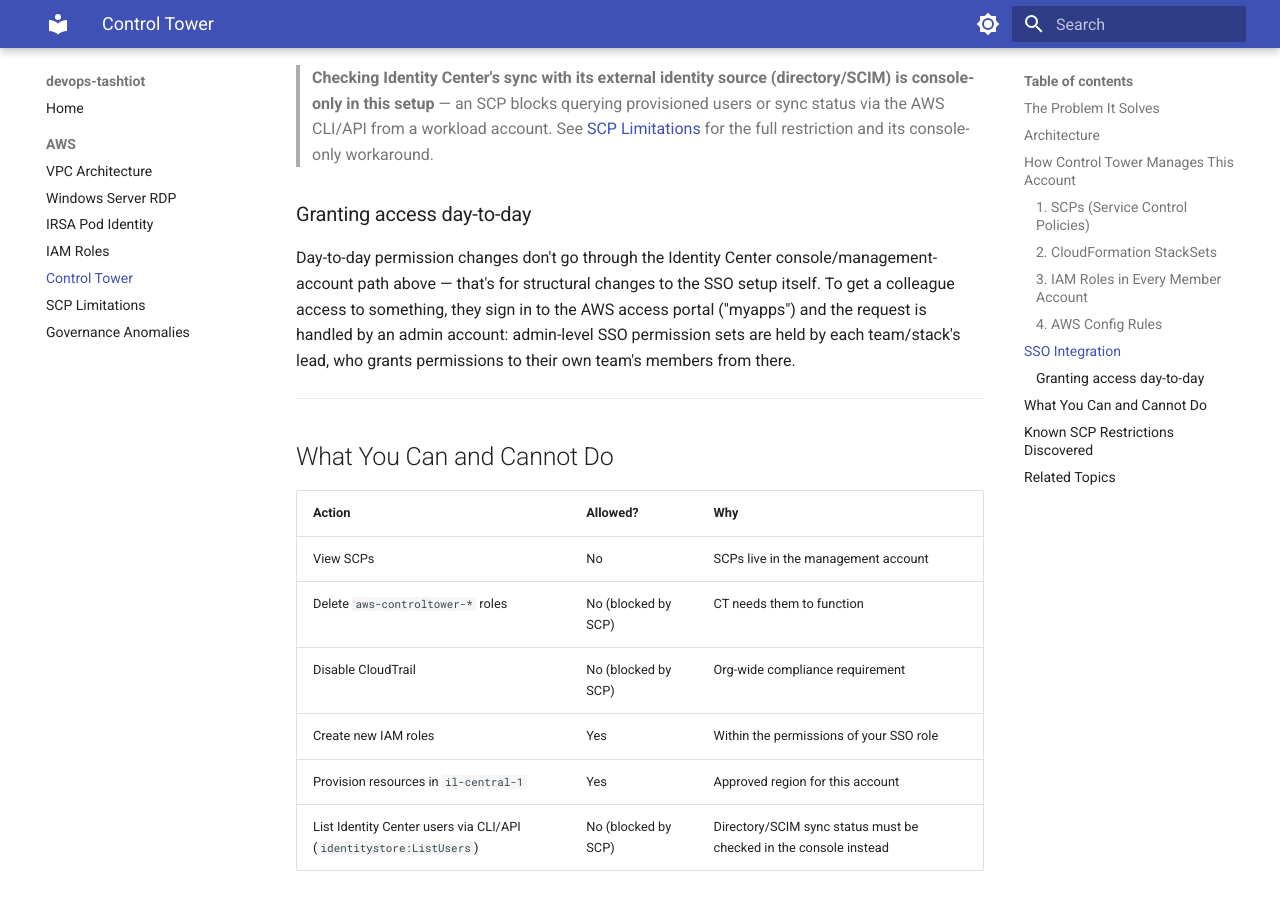
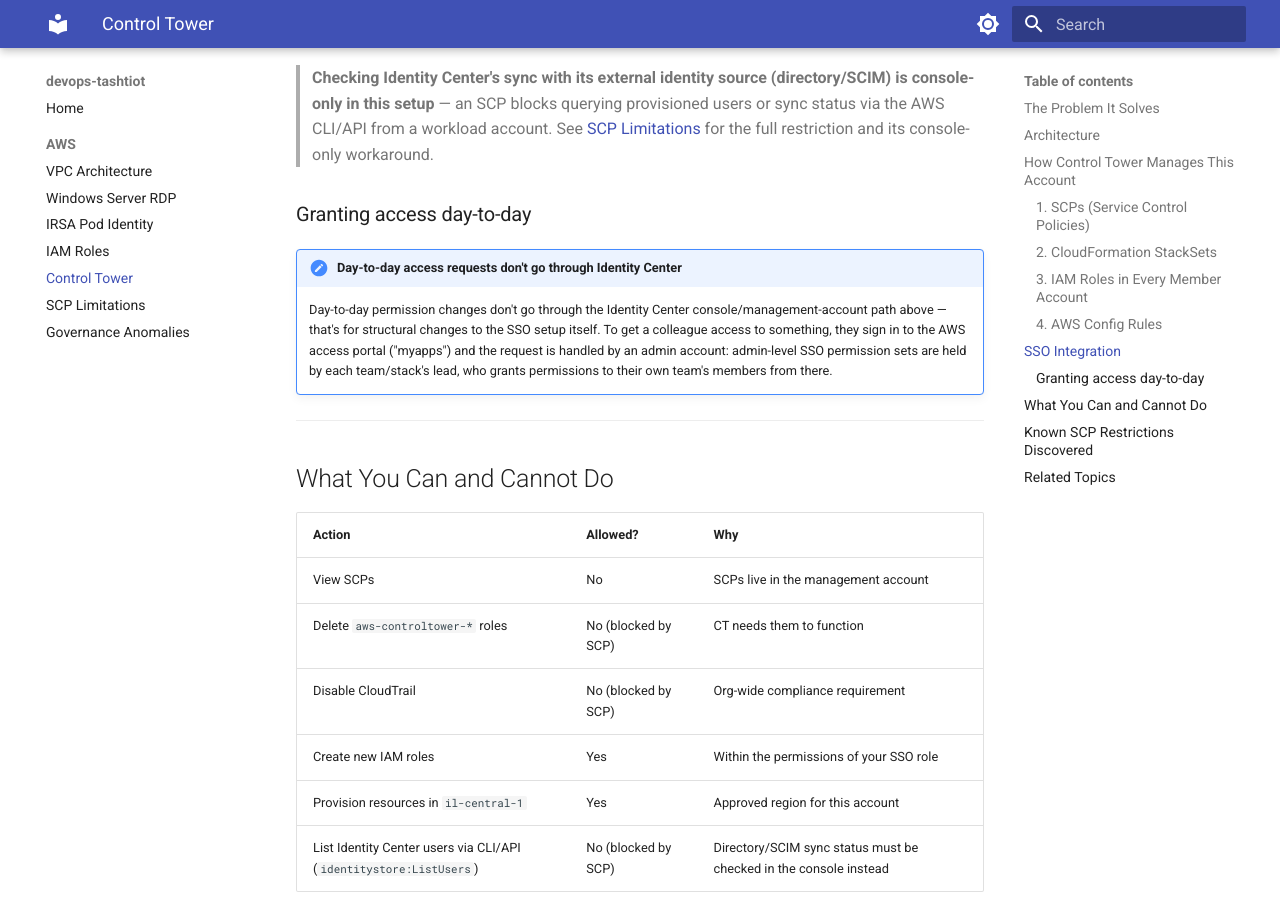
Before and after one commit to devops-tashtiot/devops-tashtiot.github.io, an MkDocs documentation site: the page built from docs-src/aws/control-tower.md, in a window 1280 px wide and 900 px high, scrolled down 2442 px. Built offline with MkDocs 1.6.1 and Material for MkDocs 9.7.7, drawn with Linux system fonts in a browser that asks for light colours.

Commit message:
docs: turn 'Granting access day-to-day' into a note admonition

```diff
--- a/docs-src/aws/control-tower.md
+++ b/docs-src/aws/control-tower.md
@@ -90,11 +90,12 @@
 
 ### Granting access day-to-day
 
-Day-to-day permission changes don't go through the Identity Center console/management-account
-path above — that's for structural changes to the SSO setup itself. To get a colleague access
-to something, they sign in to the AWS access portal ("myapps") and the request is handled by an
-admin account: admin-level SSO permission sets are held by each team/stack's lead, who grants
-permissions to their own team's members from there.
+!!! note "Day-to-day access requests don't go through Identity Center"
+    Day-to-day permission changes don't go through the Identity Center console/management-account
+    path above — that's for structural changes to the SSO setup itself. To get a colleague access
+    to something, they sign in to the AWS access portal ("myapps") and the request is handled by
+    an admin account: admin-level SSO permission sets are held by each team/stack's lead, who
+    grants permissions to their own team's members from there.
 
 ---
 
```
